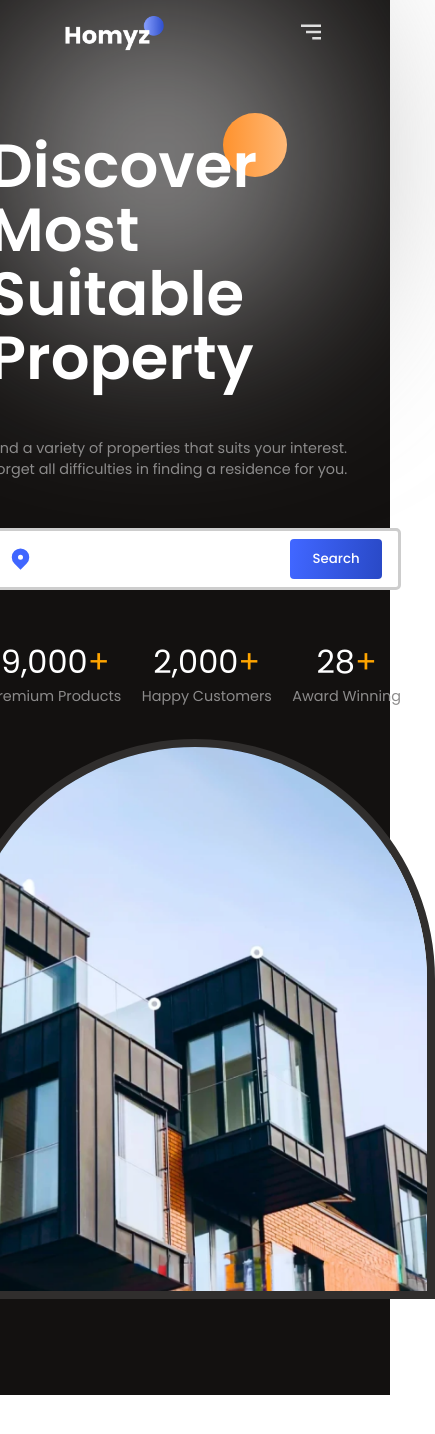
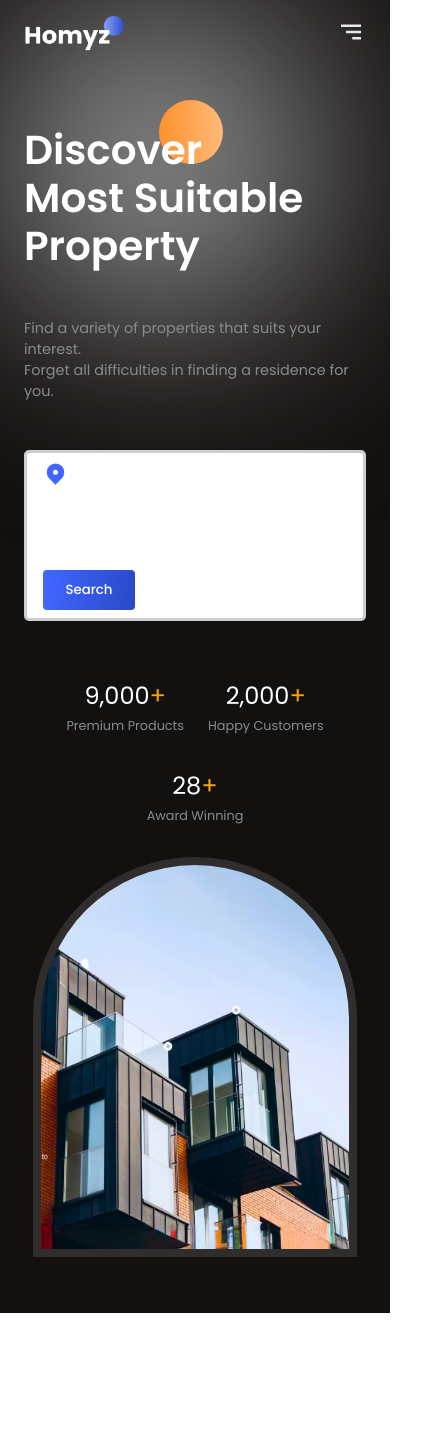
Before and after one commit to FahadAli-Dev/real-estate-website, a React (Vite) app: page / in a window 390 px wide. Shown: the top 1434 px of the page, 435 px wide, since content can reach past the window. Built offline with nearby package versions, Linux system fonts and the light colour scheme.

Commit message:
complete Header & Hero Section for all devices

```diff
--- a/src/Header/Header.css
+++ b/src/Header/Header.css
@@ -21,22 +21,6 @@
 
 .menu-icon {
   display: none;
-}
-
-button {
-  background: var(--blue-gradient);
-  color: white;
-  padding: 9.6px 22.4px;
-  border: none;
-  font-weight: 500;
-  border-radius: 4px;
-  transition: ease-in;
-  transition-duration: 0.3s;
-  cursor: pointer;
-}
-
-button:hover {
-  transform: scale(1.1);
 }
 
 @media (max-width: 768px) {
@@ -72,3 +56,12 @@ button:hover {
     right: 8.7%;
   }
 }
+
+@media (max-width: 640px) {
+  .h-container {
+    padding: 16px 24px;
+  }
+  .showMenu {
+    right: 16%;
+  }
+}
--- a/src/Hero/Hero.css
+++ b/src/Hero/Hero.css
@@ -62,6 +62,7 @@
 
 .stats {
   display: flex;
+  flex-wrap: wrap;
   justify-content: space-between;
   align-items: center;
   width: 100%;
@@ -109,3 +110,54 @@
     padding: 4rem;
   }
 }
+
+@media (max-width: 640px) {
+  .hero-container {
+    margin-top: 2rem;
+    padding: 1.5rem;
+  }
+  .hero-title {
+    font-size: 27px;
+    line-height: 3rem;
+  }
+  .orange-circle {
+    left: 36.7%;
+  }
+  .stat > :nth-child(1) > :first-child {
+    font-size: 1.5rem;
+  }
+  .stat > :nth-child(1) > :last-child {
+    font-size: 1.5rem;
+  }
+  .stat > :nth-child(2) {
+    font-size: 12.8px;
+  }
+  .hero-right {
+    width: 100%;
+  }
+  .img-container {
+    height: 25rem;
+    width: 95%;
+    margin: auto;
+  }
+}
+
+@media (max-width: 500px) {
+  .orange-circle {
+    left: 135px;
+  }
+  .search-bar {
+    flex-wrap: wrap;
+    gap: 2rem;
+  }
+}
+
+@media (max-width: 440px) {
+  .hero-left {
+    width: 100%;
+  }
+  .stats {
+    justify-content: center;
+    gap: 1.5rem;
+  }
+}
--- a/src/index.css
+++ b/src/index.css
@@ -19,3 +19,19 @@
   font-size: 14.4px;
   color: #8c8b8b;
 }
+
+button {
+  background: var(--blue-gradient);
+  color: white;
+  padding: 9.6px 22.4px;
+  border: none;
+  font-weight: 500;
+  border-radius: 4px;
+  transition: ease-in;
+  transition-duration: 0.3s;
+  cursor: pointer;
+}
+
+button:hover {
+  transform: scale(1.1);
+}
```
